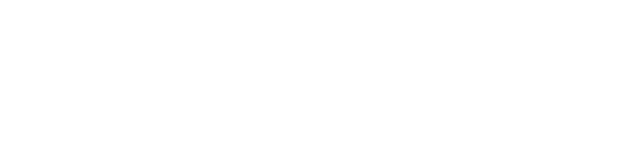
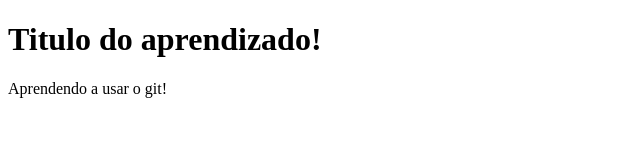
Before and after one commit to engmtk/tutorial_git, a plain HTML site: page index.html in a window 1280 px wide. Shown: the whole page, without its empty margins (0-640 px from the left). Drawn offline with Linux system fonts and the light colour scheme.

Commit message:
Criei um titulo e paragrafo

```diff
--- a/index.html
+++ b/index.html
@@ -9,7 +9,8 @@
 </head>
 
 <body>
-
+	<h1>Titulo do aprendizado!</h1>
+	<p>Aprendendo a usar o git!</p>
 </body>
 
 </html>
```
